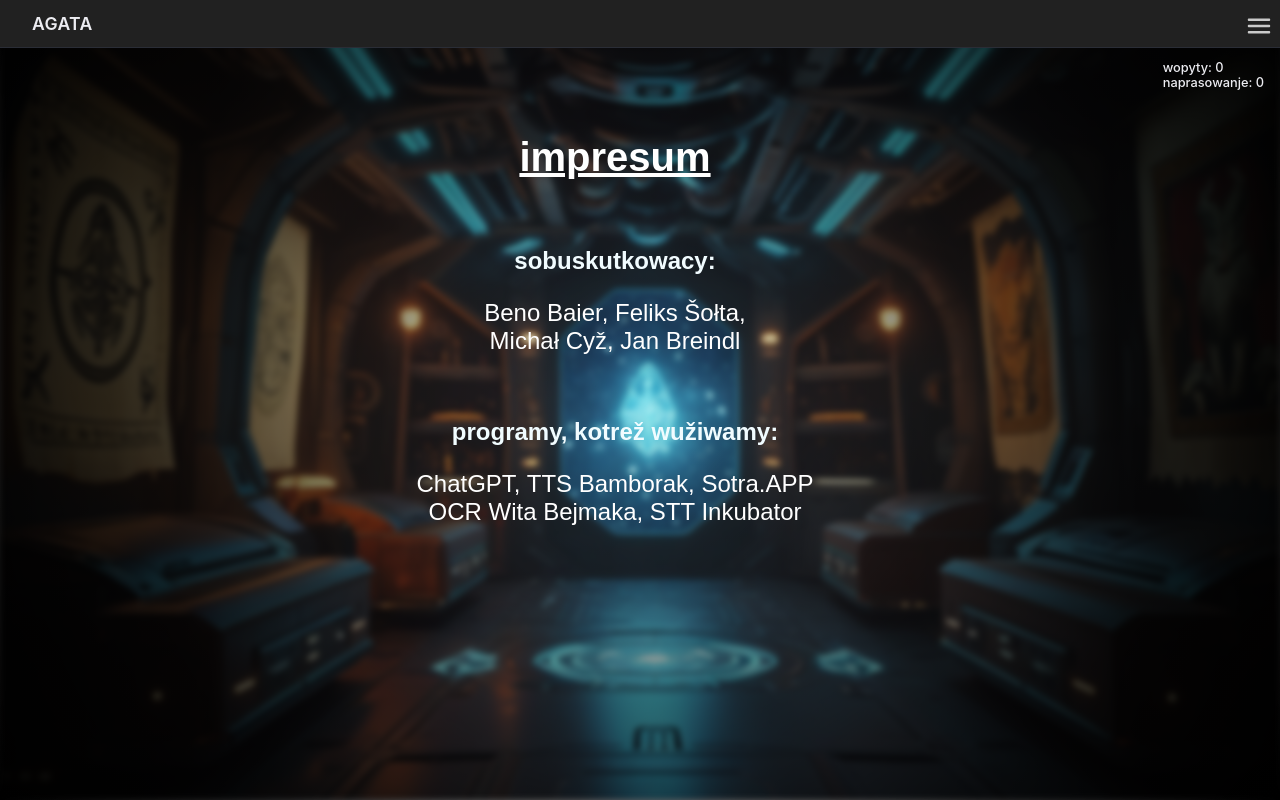
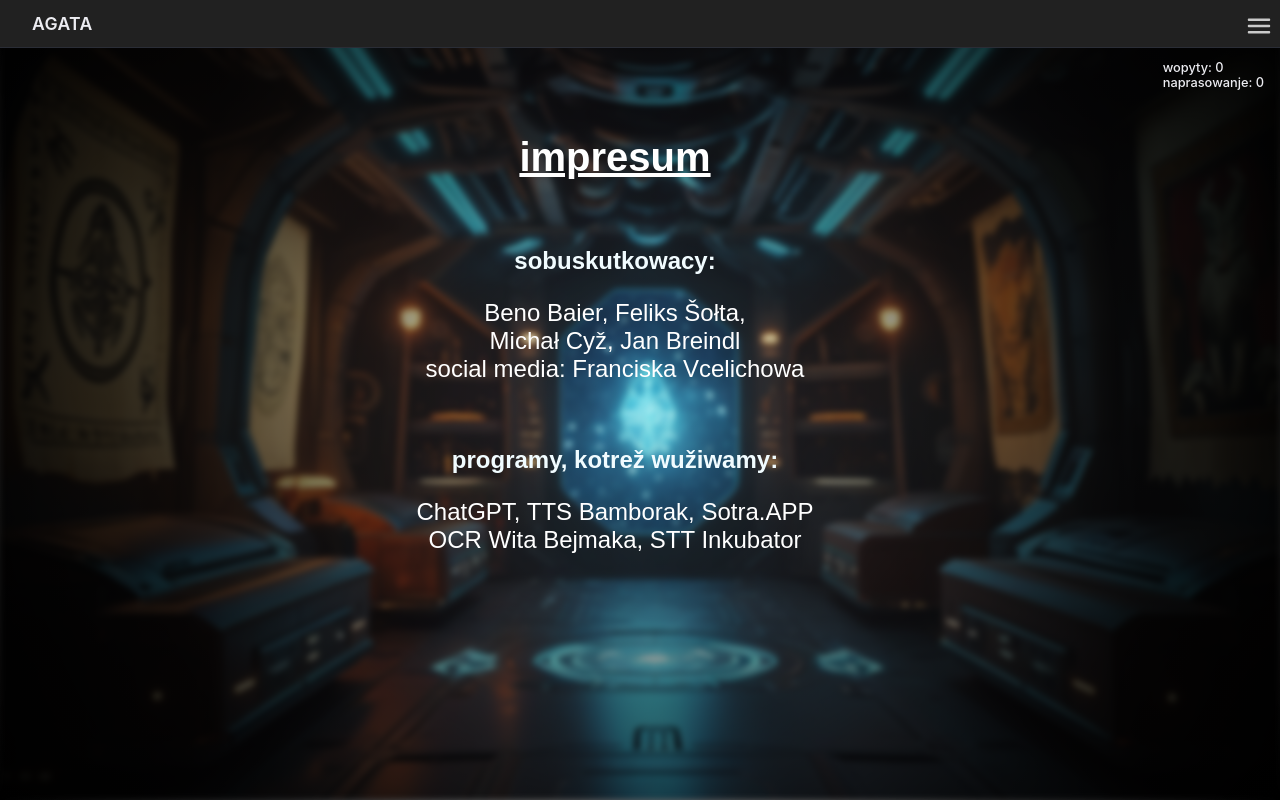
Before and after one commit to ZalozbaDev/agata-webapp, a React (Vite) app: page /impresum in a window 1280 px wide. Built offline with nearby package versions, Linux system fonts and the light colour scheme; no server answers.

Commit message:
fix: correct phrasing in FAQ section for clarity

```diff
--- a/src/pages/faq/index.tsx
+++ b/src/pages/faq/index.tsx
@@ -34,7 +34,7 @@ const FaqPage: React.FC = () => {
       <p style={pismo}>Změn ZOOM faktor wobrazowki, na kompjuteru z STRG +</p>
       <br />
       <h2 style={podnadpisma}>Maš dalše prašenja?<br /> Kontaktěruj nas přez mailku <a style={{color: 'green', textDecoration: 'none'}} href={`mailto:agata@lucija.de`}>agata@lucija.de</a></h2>
-      <h2 style={{...podnadpisma, color: 'red', fontWeight: '1000'}}>Wutrobny dźak za pokiwy a konstruktiwne prašenja.</h2>
+      <h2 style={{...podnadpisma, color: 'red', fontWeight: '1000'}}>Wutrobny dźak za pokiwy a konstruktiwnu kritiku.</h2>
     </div>
   )
 }
--- a/src/pages/impresum/index.tsx
+++ b/src/pages/impresum/index.tsx
@@ -15,10 +15,13 @@ const ImpresumPage: React.FC = () => {
       <h1 style={impresumtitlestyle}>impresum</h1>
           <br />
       <h2 style={podnadpisma}>sobuskutkowacy:</h2>
-      <p style={pismo}>Beno Baier, Feliks Šołta,     <br />Michał Cyž, Jan Breindl</p>
+      <p style={pismo}>Beno Baier, Feliks Šołta,
+                  <br />Michał Cyž, Jan Breindl
+                  <br />social media: Franciska Vcelichowa</p>
           <br />
       <h2 style={podnadpisma}>programy, kotrež wužiwamy:</h2>
-      <p style={pismo}>ChatGPT, TTS Bamborak, Sotra.APP   <br />OCR Wita Bejmaka, STT Inkubator</p>
+      <p style={pismo}>ChatGPT, TTS Bamborak, Sotra.APP
+                 <br />OCR Wita Bejmaka, STT Inkubator</p>
     </div>
   )
 }
```
